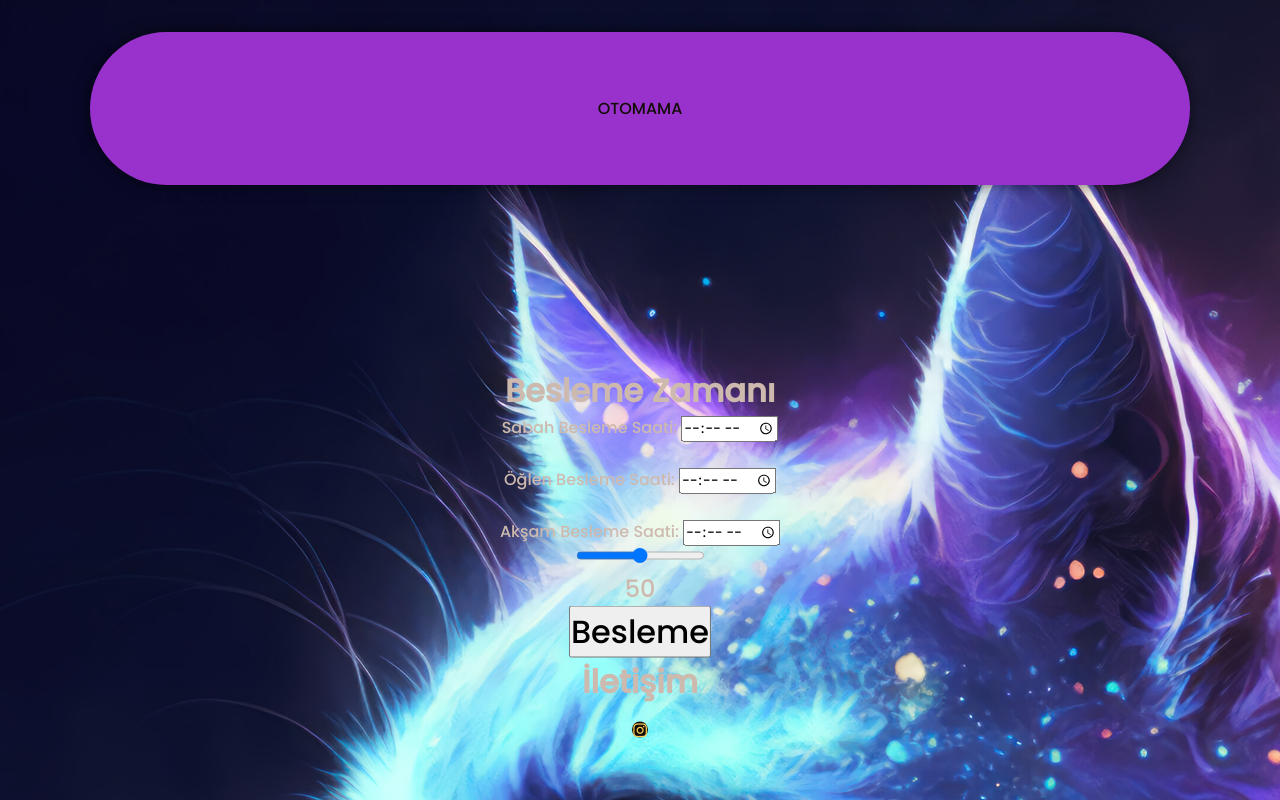
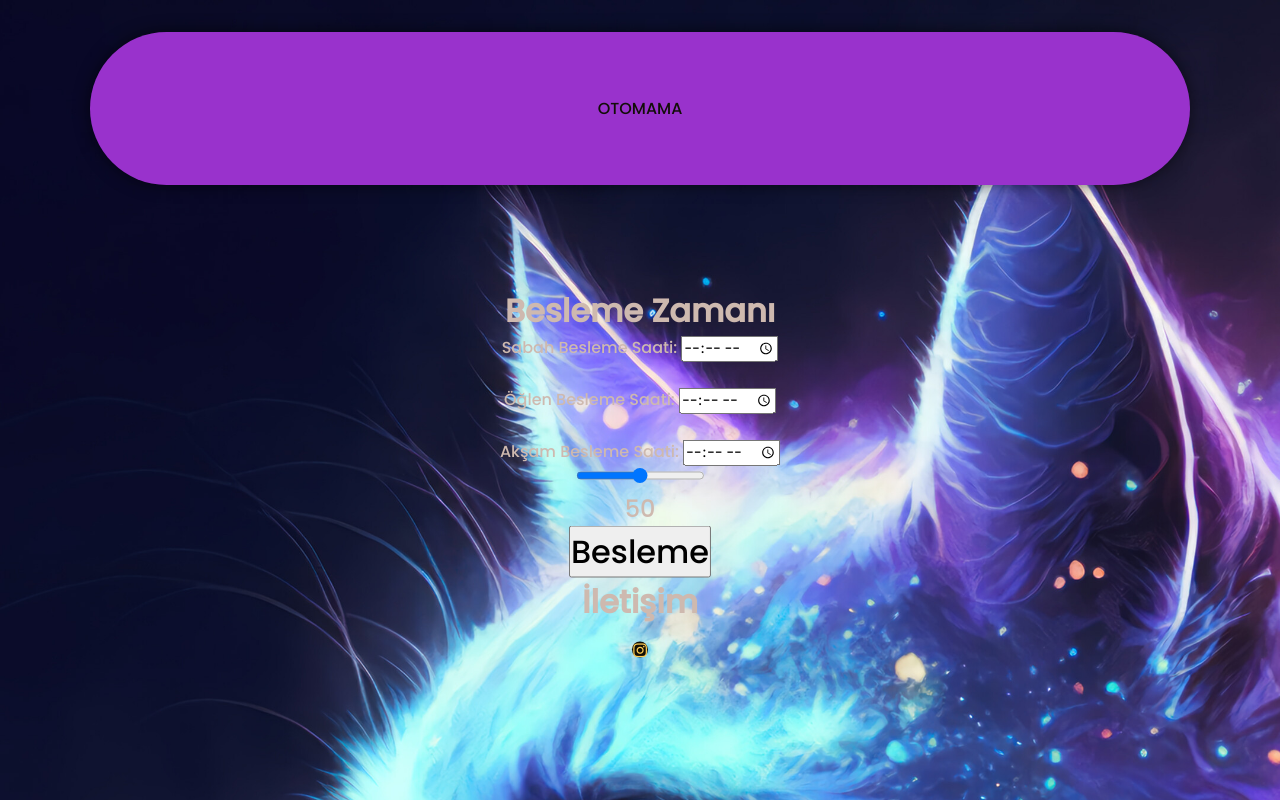
Before and after one commit to YeYaz08/YeYaz08.github.io, a plain HTML site: page index.html in a window 1280 px wide. Drawn offline with Linux system fonts and the light colour scheme.

Commit message:
Update main.css

```diff
--- a/main.css
+++ b/main.css
@@ -20,7 +20,7 @@ html{
 .beslemeblogu{
     text-align: center ;
     position: absolute;
-    top: 70%;
+    top: 60%;
     left: 50%;
     transform: translate(-50%, -50%);
     color: rgb(206, 185, 175);
```
